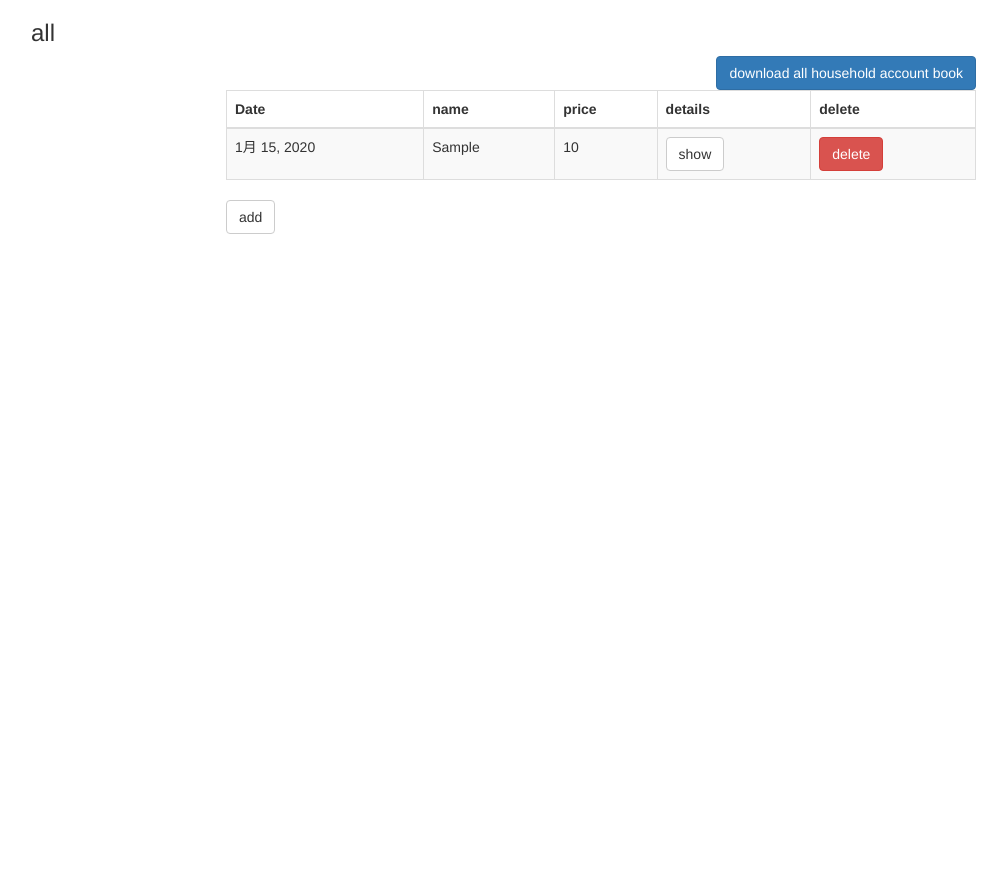
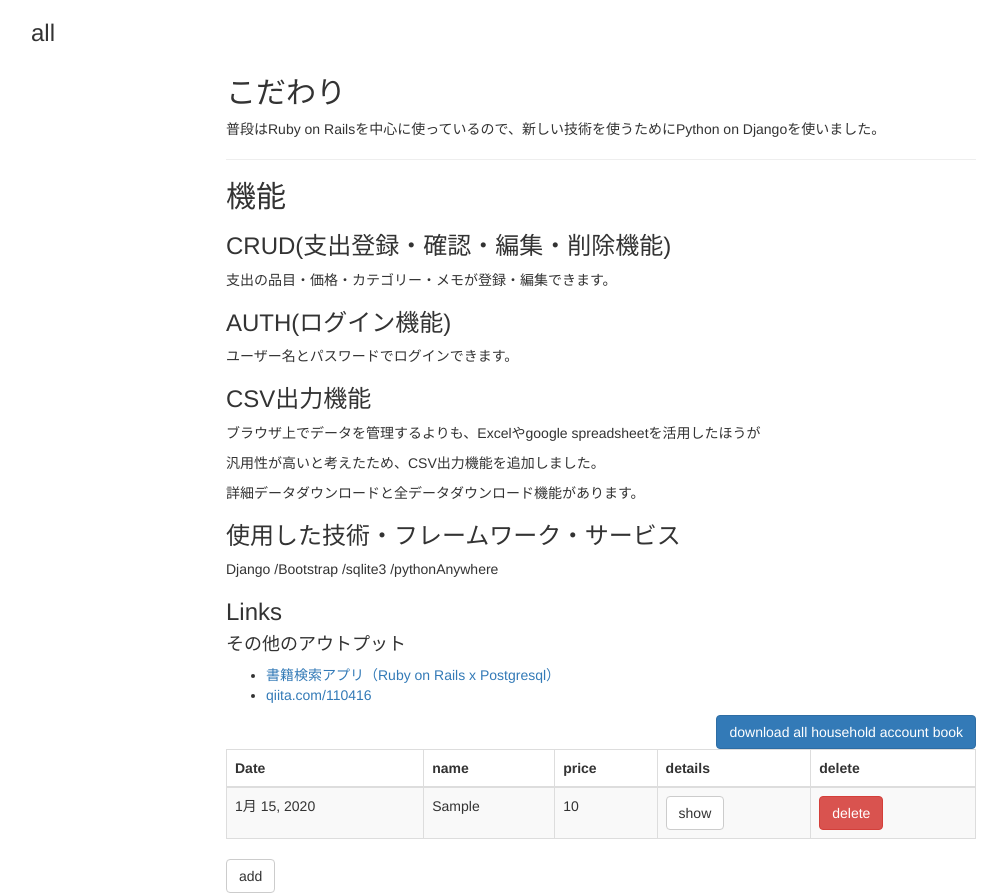
Before and after one commit to ItoYo16u/django_crud, a Django app: page / in a window 1280 px wide. Shown: the part 50-943 px from the top of the page, without its empty margins (39-1046 px from the left). Before the commit the page ends 284 px from the top, so only its background shows below. Run offline with Django 3.2, Linux system fonts and the light colour scheme; a user stored in the database is signed in; tables that the repository leaves empty hold one stand-in row (values such as "Sample post"); some libraries are stand-ins or nearby versions.

Commit message:
add instrution

```diff
--- a/crud/templates/crud/index.html
+++ b/crud/templates/crud/index.html
@@ -11,6 +11,64 @@ all
 <div class="col-md-2">
 </div>
 <div class="col-md-8">
+        <div>
+            <h2>
+                こだわり
+            </h2>
+            <p>
+                普段はRuby on Railsを中心に使っているので、新しい技術を使うためにPython on Djangoを使いました。
+            </p>
+            <hr>
+            <h2 class="h2">
+                機能
+            </h2>
+            <h3>
+                CRUD(支出登録・確認・編集・削除機能)
+            </h3>
+            <p>
+                支出の品目・価格・カテゴリー・メモが登録・編集できます。
+            </p>
+            <h3>
+                AUTH(ログイン機能)
+            </h3>
+            <p>
+                ユーザー名とパスワードでログインできます。
+            </p>
+            <h3>
+                CSV出力機能
+            </h3>
+            <p>
+                ブラウザ上でデータを管理するよりも、Excelやgoogle spreadsheetを活用したほうが
+            </p>
+            <p>
+              汎用性が高いと考えたため、CSV出力機能を追加しました。
+            </p>
+            <p>
+                詳細データダウンロードと全データダウンロード機能があります。
+            </p>
+            <h3>
+                使用した技術・フレームワーク・サービス
+            </h3>
+            <p>
+                Django /Bootstrap /sqlite3 /pythonAnywhere
+            </p>
+            <h3>
+                Links
+            </h3>
+            <h4>
+                その他のアウトプット
+            </h4>
+            <p>
+                <ul>
+                    <li>
+                        <a href="https://github.com/ItoYo16u/findbook_app">書籍検索アプリ（Ruby on Rails x Postgresql）</a>
+                    </li>
+                    <li>
+                        <a href="https://qiita.com/110416">qiita.com/110416</a>
+                    </li>
+                </ul>
+            </p>
+        </div>
         <a href="{% url 'crud:download_all' %}" class="btn btn-primary" style="float:right" >
                 download all household account book
             </a>
```
